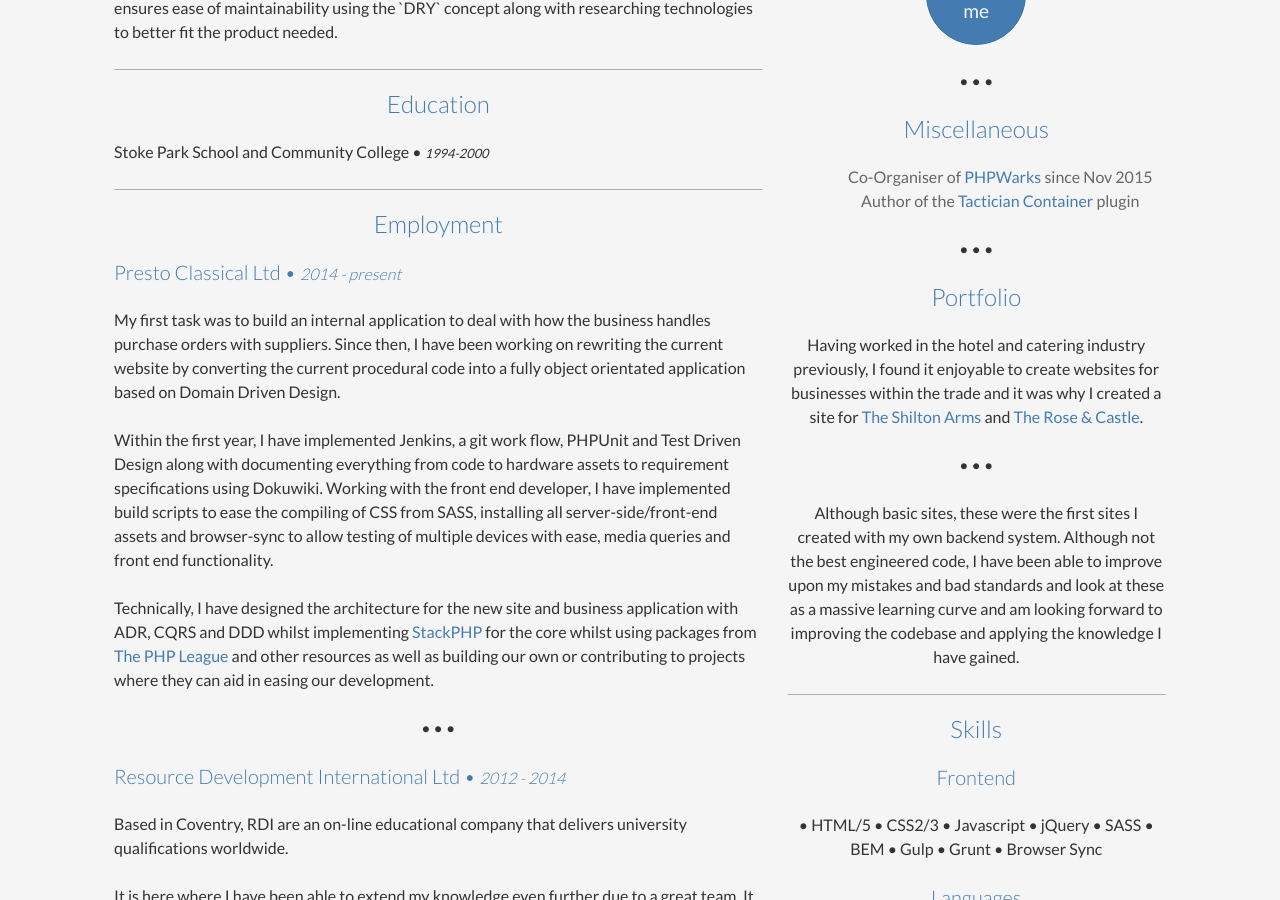
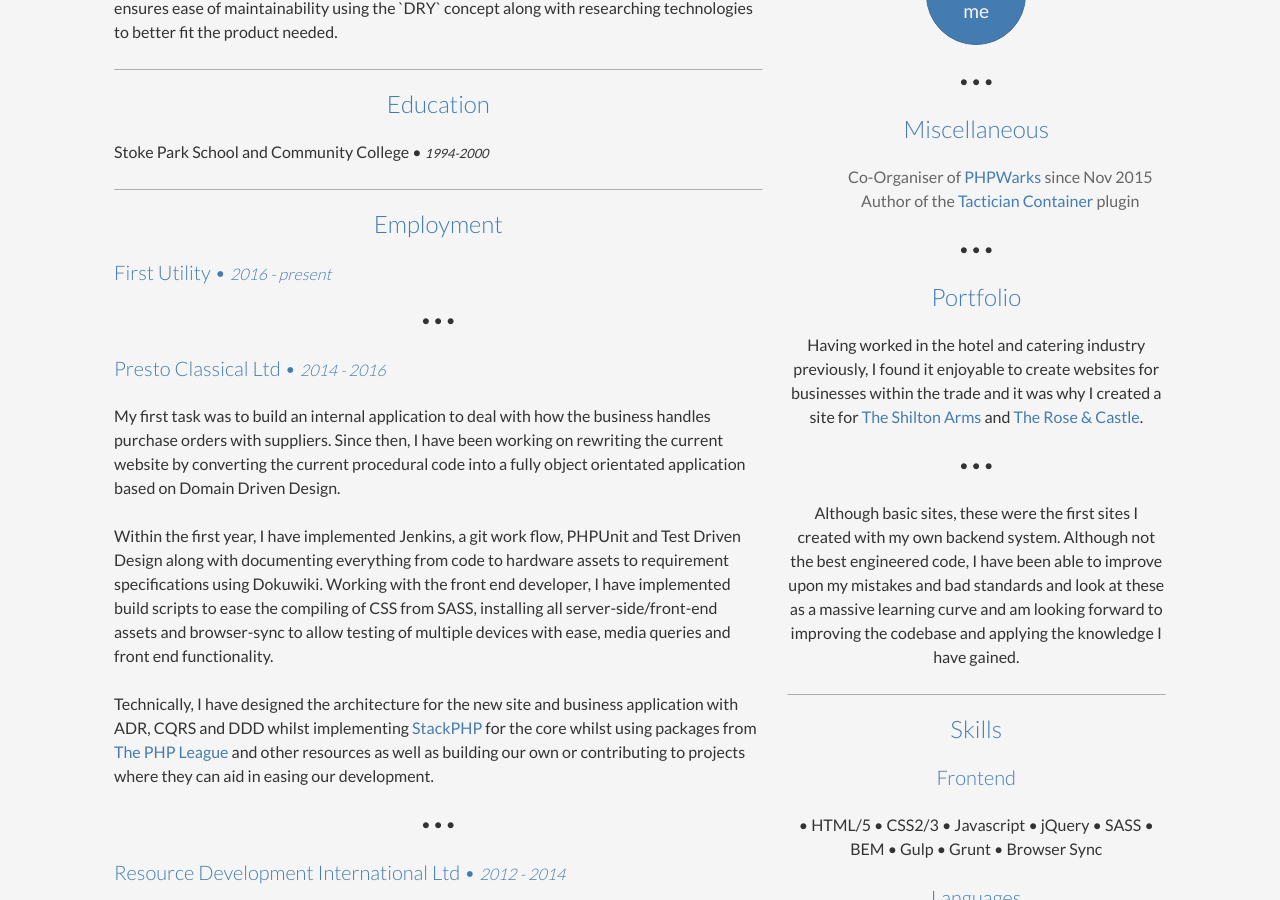
Before and after one commit to futurepixels/futurepixels.co.uk, a Jekyll site: the page built from resume.html, in a window 1280 px wide and 900 px high, scrolled down 543 px. Built offline with Jekyll 4.4.1, drawn with Linux system fonts in a browser that asks for light colours.

Commit message:
Update resume with new job at FirstUtility

```diff
--- a/resume.html
+++ b/resume.html
@@ -22,7 +22,11 @@
 		<hr>
 		<h3 class="center">Employment</h3>
 		<h4>
-			Presto Classical Ltd • <i><small>2014 - present</small></i>
+			First Utility • <i><small>2016 - present</small></i>
+		</h4>
+		<p class="center">• • • </p>
+		<h4>
+			Presto Classical Ltd • <i><small>2014 - 2016</small></i>
 		</h4>
 		<p>
 			My first task was to build an internal application to deal with how the business handles purchase orders with suppliers. Since then, I have been working on rewriting the current website by converting the current procedural code into a fully object orientated application based on Domain Driven Design.
```
